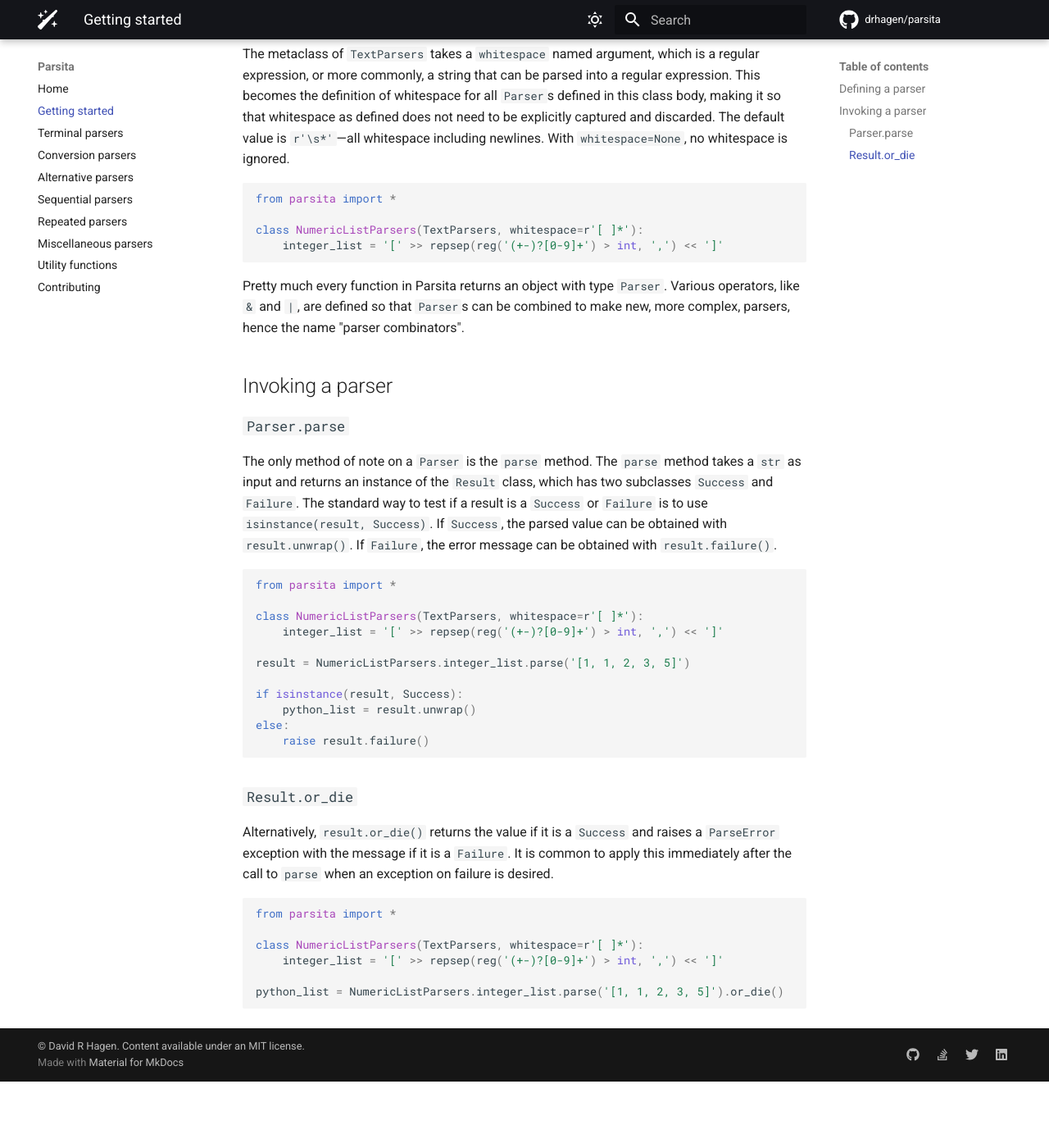
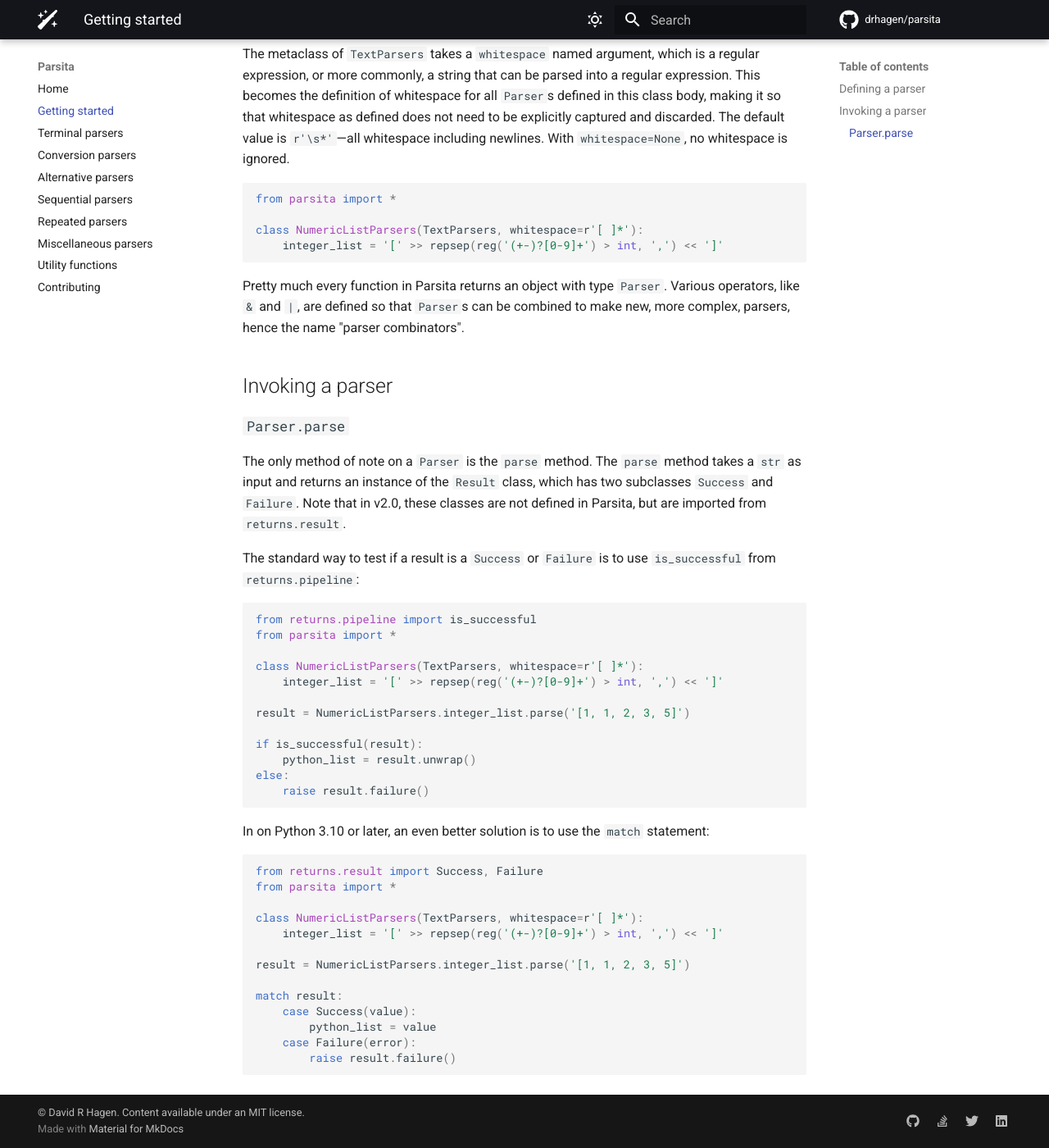
Before and after one commit to drhagen/parsita, an MkDocs documentation site: the page built from docs/getting_started.md, in a window 1280 px wide and 1400 px high, scrolled down 387 px. Shown: the whole window at 82% size. Built offline with MkDocs 1.6.1 and Material for MkDocs 9.7.7, drawn with Linux system fonts in a browser that asks for light colours; comment, search, counter and statistics services are not loaded; before the commit the page ends 1706 px from its top, so only the background shows below that.

Commit message:
Update docs on state

````diff
--- a/docs/getting_started.md
+++ b/docs/getting_started.md
@@ -21,9 +21,12 @@ Pretty much every function in Parsita returns an object with type `Parser`. Vari
 
 ### `Parser.parse`
 
-The only method of note on a `Parser` is the `parse` method. The `parse` method takes a `str` as input and returns an instance of the `Result` class, which has two subclasses `Success` and `Failure`. The standard way to test if a result is a `Success` or `Failure` is to use `isinstance(result, Success)`. If `Success`, the parsed value can be obtained with `result.unwrap()`. If `Failure`, the error message can be obtained with `result.failure()`.
+The only method of note on a `Parser` is the `parse` method. The `parse` method takes a `str` as input and returns an instance of the `Result` class, which has two subclasses `Success` and `Failure`. Note that in v2.0, these classes are not defined in Parsita, but are imported from `returns.result`.
+
+The standard way to test if a result is a `Success` or `Failure` is to use `is_successful` from `returns.pipeline`:
 
 ```python
+from returns.pipeline import is_successful
 from parsita import *
 
 class NumericListParsers(TextParsers, whitespace=r'[ ]*'):
@@ -31,21 +34,26 @@ class NumericListParsers(TextParsers, whitespace=r'[ ]*'):
 
 result = NumericListParsers.integer_list.parse('[1, 1, 2, 3, 5]')
 
-if isinstance(result, Success):
+if is_successful(result):
     python_list = result.unwrap()
 else:
     raise result.failure()
 ```
 
-### `Result.or_die`
-
-Alternatively, `result.or_die()` returns the value if it is a `Success` and raises a `ParseError` exception with the message if it is a `Failure`. It is common to apply this immediately after the call to `parse` when an exception on failure is desired.
+In on Python 3.10 or later, an even better solution is to use the `match` statement:
 
 ```python
+from returns.result import Success, Failure
 from parsita import *
 
 class NumericListParsers(TextParsers, whitespace=r'[ ]*'):
     integer_list = '[' >> repsep(reg('(+-)?[0-9]+') > int, ',') << ']'
 
-python_list = NumericListParsers.integer_list.parse('[1, 1, 2, 3, 5]').or_die()
+result = NumericListParsers.integer_list.parse('[1, 1, 2, 3, 5]')
+
+match result:
+    case Success(value):
+        python_list = value
+    case Failure(error):
+        raise result.failure()
 ```
````
